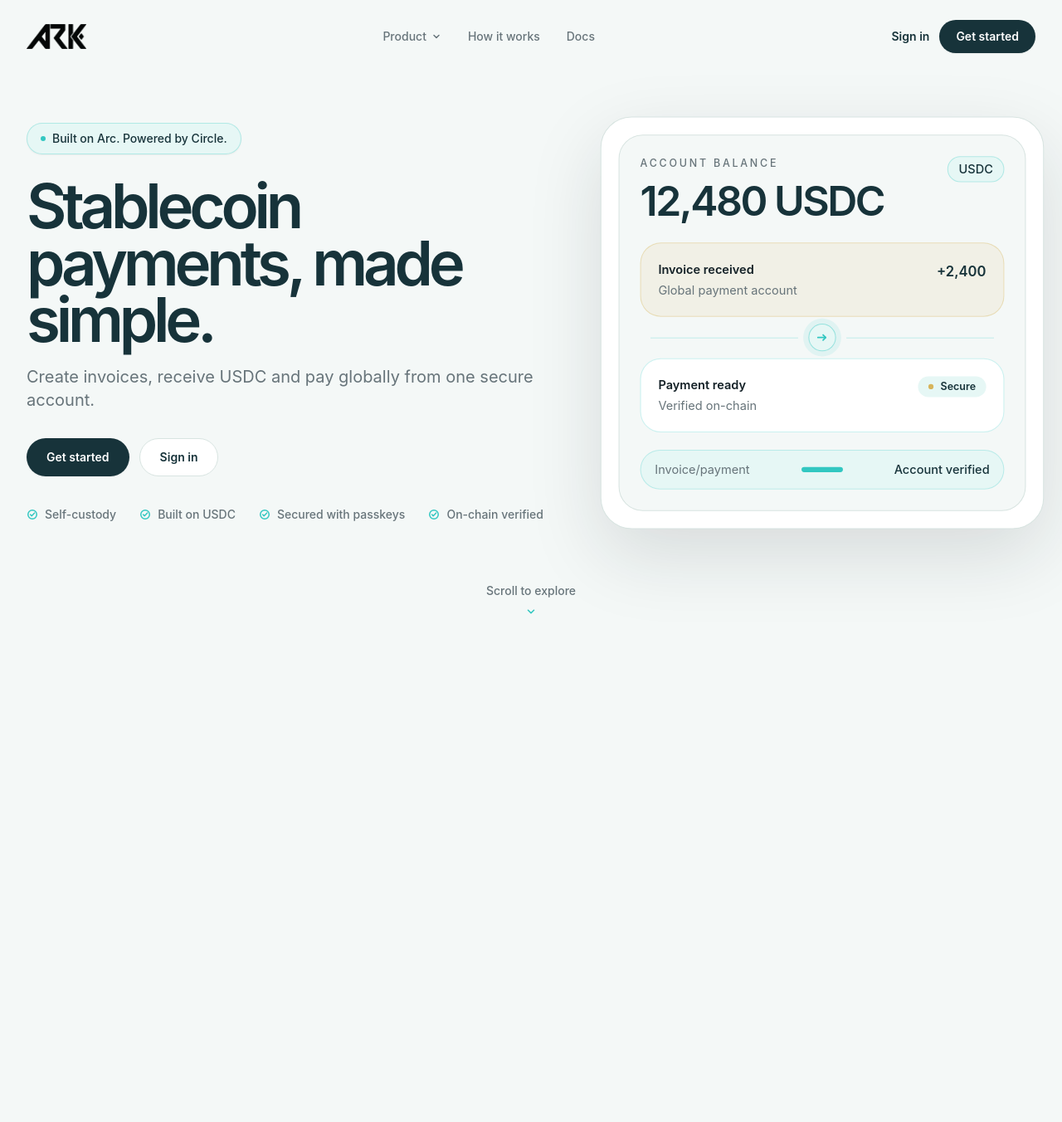
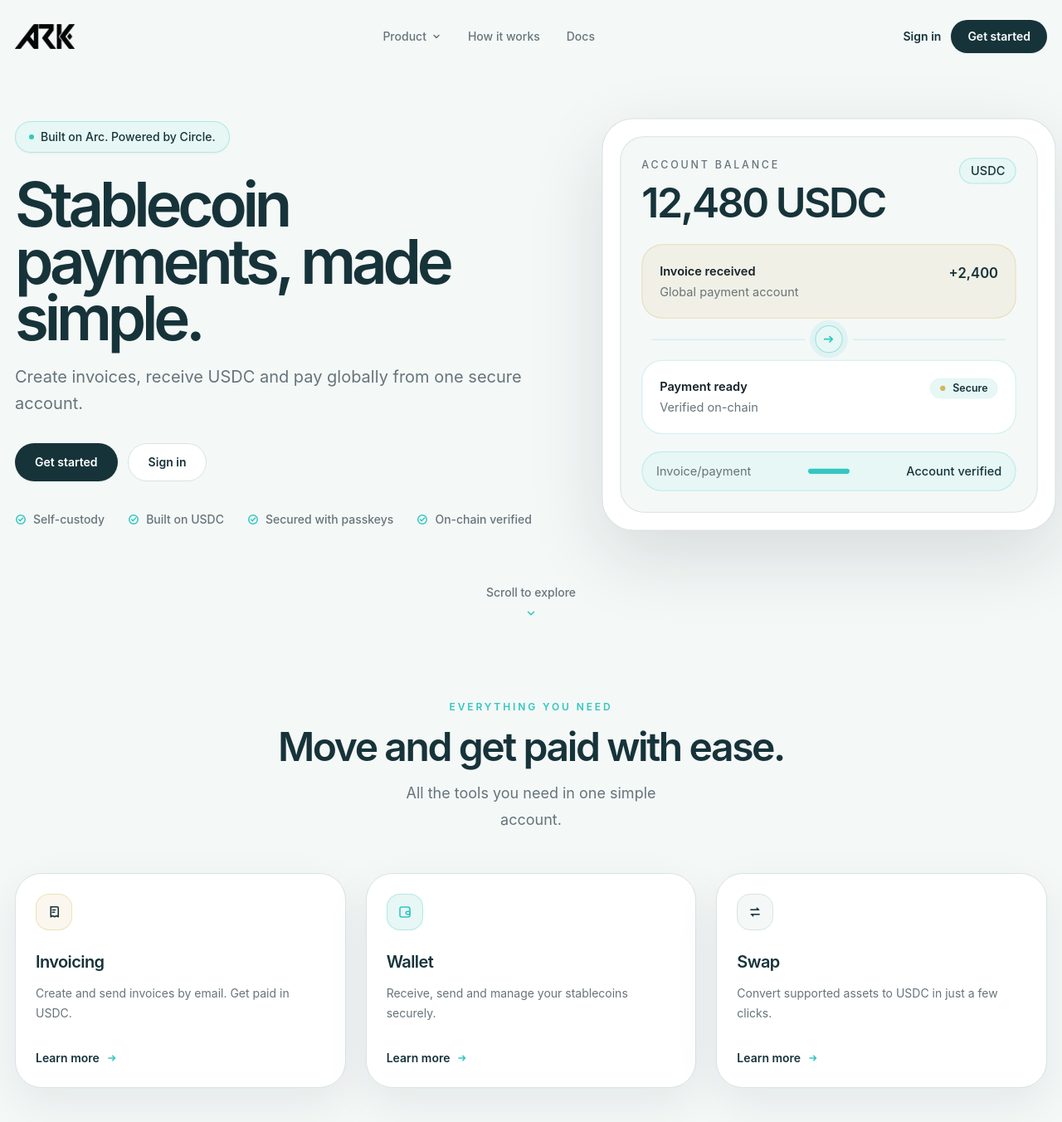
Before and after one commit to duck131199/arklake, a React (Vite) app: page / in a window 1280 px wide. Shown: the top 1352 px of the page at 83% size. Before the commit the page ends 800 px from the top, so only its background shows below. Built offline with nearby package versions, Linux system fonts and the light colour scheme.

Commit message:
Build Arklake core products section

```diff
--- a/src/App.tsx
+++ b/src/App.tsx
@@ -1,5 +1,7 @@
+const shellWidth = 'site-shell'
+
 function ProductMark() {
-  return <img className="h-[30px] w-auto" src="/brand/arklake-mark-trimmed.png" alt="Arklake" />
+  return <img className="h-[30px] max-w-full" src="/brand/arklake-mark-trimmed.png" alt="Arklake" />
 }
 
 function TrustIcon() {
@@ -28,48 +30,48 @@
 
 function PaymentVisual() {
   return (
-    <div className="relative mx-auto w-full max-w-[620px] lg:ml-auto lg:mr-0" aria-label="Arklake payment flow visual">
-      <div className="relative rounded-[2.25rem] border border-lake-border bg-surface p-5 shadow-[0_30px_86px_rgba(20,33,39,0.13)] lg:scale-[1.04] lg:origin-center">
-        <div className="rounded-[1.75rem] border border-lake-border bg-lake-canvas p-5 sm:p-6">
-          <div className="mb-6 flex items-start justify-between gap-5">
+    <div className="relative mx-auto w-full min-w-0 max-w-full sm:max-w-[620px] lg:ml-auto lg:mr-0" aria-label="Arklake payment flow visual">
+      <div className="relative w-full min-w-0 max-w-full rounded-[2rem] border border-lake-border bg-surface p-3 shadow-[0_30px_86px_rgba(20,33,39,0.13)] sm:rounded-[2.25rem] sm:p-5 lg:origin-center lg:scale-[1.04]">
+        <div className="w-full min-w-0 max-w-full overflow-hidden rounded-[1.75rem] border border-lake-border bg-lake-canvas p-4 sm:p-6">
+          <div className="mb-6 flex min-w-0 items-start justify-between gap-3 sm:gap-5">
             <div>
-              <p className="text-xs font-medium uppercase tracking-[0.22em] text-slate">Account balance</p>
-              <p className="mt-3 text-4xl font-semibold tracking-[-0.05em] text-arklake-ink sm:text-5xl">12,480 USDC</p>
+              <p className="text-[0.65rem] font-medium uppercase tracking-[0.18em] text-slate sm:text-xs sm:tracking-[0.22em]">Account balance</p>
+              <p className="mt-3 text-3xl font-semibold tracking-[-0.05em] text-arklake-ink sm:text-5xl">12,480 USDC</p>
             </div>
-            <div className="rounded-full border border-arklake-aqua/30 bg-aqua-mist px-3 py-1 text-sm font-medium text-arklake-ink">
+            <div className="shrink-0 rounded-full border border-arklake-aqua/30 bg-aqua-mist px-2.5 py-1 text-xs font-medium text-arklake-ink sm:px-3 sm:text-sm">
               USDC
             </div>
           </div>
 
           <div className="rounded-3xl border border-arklake-gold/35 bg-arklake-gold/10 p-4 sm:p-5">
-            <div className="flex items-start justify-between gap-5">
-              <div>
+            <div className="flex min-w-0 items-start justify-between gap-3 sm:gap-5">
+              <div className="min-w-0">
                 <p className="text-sm font-semibold text-deep-text">Invoice received</p>
-                <p className="mt-1 text-sm text-slate">Global payment account</p>
+                <p className="mt-1 text-xs text-slate sm:text-sm">Global payment account</p>
               </div>
-              <p className="text-base font-semibold text-arklake-ink">+2,400</p>
+              <p className="shrink-0 text-sm font-semibold text-arklake-ink sm:text-base">+2,400</p>
             </div>
           </div>
 
           <FlowCue />
 
           <div className="rounded-3xl border border-arklake-aqua/25 bg-surface p-4 sm:p-5">
-            <div className="flex items-start justify-between gap-5">
-              <div>
+            <div className="flex min-w-0 items-start justify-between gap-3 sm:gap-5">
+              <div className="min-w-0">
                 <p className="text-sm font-semibold text-deep-text">Payment ready</p>
-                <p className="mt-1 text-sm text-slate">Verified on-chain</p>
+                <p className="mt-1 text-xs text-slate sm:text-sm">Verified on-chain</p>
               </div>
-              <div className="flex items-center gap-2 rounded-full bg-aqua-mist px-3 py-1 text-xs font-semibold text-arklake-ink">
-                <span className="h-1.5 w-1.5 rounded-full bg-arklake-gold" />
+              <div className="shrink-0 rounded-full bg-aqua-mist px-2 py-1 text-[0.65rem] font-semibold text-arklake-ink sm:flex sm:items-center sm:gap-2 sm:px-3 sm:text-xs">
+                <span className="hidden h-1.5 w-1.5 rounded-full bg-arklake-gold sm:inline-flex" />
                 Secure
               </div>
             </div>
           </div>
 
-          <div className="mt-5 flex items-center justify-between rounded-full border border-arklake-aqua/25 bg-aqua-mist px-4 py-3 text-sm text-slate">
-            <span>Invoice/payment</span>
-            <span className="h-1.5 w-12 rounded-full bg-arklake-aqua" />
-            <span className="font-medium text-arklake-ink">Account verified</span>
+          <div className="mt-5 flex min-w-0 flex-col items-stretch gap-2 rounded-2xl border border-arklake-aqua/25 bg-aqua-mist px-3 py-3 text-xs text-slate sm:flex-row sm:items-center sm:justify-between sm:gap-2 sm:rounded-full sm:px-4 sm:text-sm">
+            <span className="min-w-0 truncate">Invoice/payment</span>
+            <span className="h-1.5 w-10 shrink-0 rounded-full bg-arklake-aqua sm:w-12" />
+            <span className="min-w-0 truncate font-medium text-arklake-ink">Account verified</span>
           </div>
         </div>
       </div>
@@ -79,10 +81,85 @@
 
 const trustItems = ['Self-custody', 'Built on USDC', 'Secured with passkeys', 'On-chain verified']
 
+const featureCards = [
+  {
+    title: 'Invoicing',
+    description: 'Create and send invoices by email. Get paid in USDC.',
+    icon: (
+      <svg className="h-5 w-5" viewBox="0 0 20 20" fill="none" aria-hidden="true">
+        <path d="M6 3.75h8A1.25 1.25 0 0 1 15.25 5v10.75L13 14.5l-2.25 1.25L8.5 14.5l-2.25 1.25V5A1.25 1.25 0 0 1 7.5 3.75Z" stroke="currentColor" strokeWidth="1.6" strokeLinejoin="round" />
+        <path d="M8.25 7.5h3.5M8.25 10.25h2.5" stroke="currentColor" strokeWidth="1.6" strokeLinecap="round" />
+      </svg>
+    ),
+    tone: 'gold',
+  },
+  {
+    title: 'Wallet',
+    description: 'Receive, send and manage your stablecoins securely.',
+    icon: (
+      <svg className="h-5 w-5" viewBox="0 0 20 20" fill="none" aria-hidden="true">
+        <path d="M4 6.25A2.25 2.25 0 0 1 6.25 4h7.25A2.5 2.5 0 0 1 16 6.5v7A2.5 2.5 0 0 1 13.5 16H6.25A2.25 2.25 0 0 1 4 13.75v-7.5Z" stroke="currentColor" strokeWidth="1.6" />
+        <path d="M13 9.25h3v3.5h-3a1.75 1.75 0 1 1 0-3.5Z" stroke="currentColor" strokeWidth="1.6" />
+      </svg>
+    ),
+    tone: 'aqua',
+  },
+  {
+    title: 'Swap',
+    description: 'Convert supported assets to USDC in just a few clicks.',
+    icon: (
+      <svg className="h-5 w-5" viewBox="0 0 20 20" fill="none" aria-hidden="true">
+        <path d="M5 7.25h9.25l-2-2M15 12.75H5.75l2 2" stroke="currentColor" strokeWidth="1.6" strokeLinecap="round" strokeLinejoin="round" />
+        <path d="M4.75 12.75h10.5M15.25 7.25H4.75" stroke="currentColor" strokeWidth="1.6" strokeLinecap="round" opacity="0.28" />
+      </svg>
+    ),
+    tone: 'ink',
+  },
+]
+
+function FeaturesSection() {
+  return (
+    <section className={`${shellWidth} pb-24 pt-10 lg:pb-28 lg:pt-12`}>
+      <div className="mx-auto max-w-3xl min-w-0 text-center">
+        <p className="text-xs font-semibold uppercase tracking-[0.24em] text-arklake-aqua">Everything you need</p>
+        <h2 className="mx-auto mt-4 max-w-[17rem] text-[1.9rem] font-semibold leading-[1.05] tracking-[-0.05em] text-arklake-ink sm:max-w-full sm:text-5xl">
+          Move and get paid with ease.
+        </h2>
+        <p className="mx-auto mt-4 max-w-[19rem] text-base leading-7 text-slate sm:text-lg sm:leading-8">
+          All the tools you need in one simple account.
+        </p>
+      </div>
+
+      <div className="mt-12 grid w-full min-w-0 grid-cols-1 gap-5 md:grid-cols-3 lg:gap-6">
+        {featureCards.map((card) => {
+          const isGold = card.tone === 'gold'
+          const isAqua = card.tone === 'aqua'
+
+          return (
+            <article key={card.title} className="w-full min-w-0 max-w-full overflow-hidden rounded-[2rem] border border-lake-border bg-surface p-6 shadow-[0_18px_54px_rgba(20,33,39,0.07)]">
+              <div className={`flex h-11 w-11 items-center justify-center rounded-2xl ${isGold ? 'border border-arklake-gold/35 bg-arklake-gold/10 text-arklake-ink' : isAqua ? 'border border-arklake-aqua/30 bg-aqua-mist text-arklake-aqua' : 'border border-lake-border bg-lake-canvas text-arklake-ink'}`}>
+                {card.icon}
+              </div>
+              <h3 className="mt-6 text-xl font-semibold tracking-[-0.03em] text-arklake-ink">{card.title}</h3>
+              <p className="mt-3 text-sm leading-6 text-slate md:min-h-[3.5rem]">{card.description}</p>
+              <a className="mt-6 inline-flex items-center gap-2 text-sm font-semibold text-arklake-ink" href="#">
+                Learn more
+                <svg className="h-3.5 w-3.5 text-arklake-aqua" viewBox="0 0 14 14" fill="none" aria-hidden="true">
+                  <path d="M3 7h7M7.75 4.25 10.5 7 7.75 9.75" stroke="currentColor" strokeWidth="1.6" strokeLinecap="round" strokeLinejoin="round" />
+                </svg>
+              </a>
+            </article>
+          )
+        })}
+      </div>
+    </section>
+  )
+}
+
 export default function App() {
   return (
     <main className="min-h-screen bg-lake-canvas text-deep-text">
-      <header className="mx-auto flex w-full max-w-7xl items-center justify-between px-6 py-6 lg:px-8">
+      <header className={`${shellWidth} flex min-w-0 items-center justify-between py-6`}>
         <a href="#" className="flex items-center text-arklake-ink">
           <ProductMark />
         </a>
@@ -98,7 +175,7 @@
           <a className="transition hover:text-arklake-ink" href="#">Docs</a>
         </nav>
 
-        <div className="flex items-center gap-3">
+        <div className="hidden items-center gap-3 sm:flex">
           <a className="hidden text-sm font-semibold text-arklake-ink sm:inline-flex" href="#">Sign in</a>
           <a className="rounded-full bg-arklake-ink px-5 py-2.5 text-sm font-semibold text-white shadow-sm transition hover:bg-deep-text" href="#">
             Get started
@@ -106,31 +183,31 @@
         </div>
       </header>
 
-      <section className="mx-auto grid w-full max-w-7xl items-center gap-9 px-6 pb-7 pt-7 lg:min-h-[calc(100vh-92px)] lg:grid-cols-[1.12fr_0.88fr] lg:gap-12 lg:px-8 lg:pb-8 lg:pt-10">
-        <div className="max-w-[720px]">
-          <div className="inline-flex items-center gap-2 rounded-full border border-arklake-aqua/30 bg-aqua-mist px-4 py-2 text-sm font-medium text-arklake-ink shadow-sm">
+      <section className={`${shellWidth} grid min-w-0 grid-cols-1 items-center gap-9 pb-7 pt-7 lg:min-h-[calc(100vh-92px)] lg:grid-cols-[1.12fr_0.88fr] lg:gap-12 lg:pb-8 lg:pt-10`}>
+        <div className="min-w-0 max-w-[720px]">
+          <div className="inline-flex max-w-full items-center gap-2 rounded-full border border-arklake-aqua/30 bg-aqua-mist px-3 py-2 text-xs font-medium text-arklake-ink shadow-sm sm:px-4 sm:text-sm">
             <span className="h-1.5 w-1.5 rounded-full bg-arklake-aqua" />
             Built on Arc. Powered by Circle.
           </div>
 
-          <h1 className="mt-7 max-w-[760px] text-5xl font-semibold tracking-[-0.07em] text-arklake-ink sm:text-6xl lg:text-[4.65rem] lg:leading-[0.92]">
+          <h1 className="mt-7 max-w-[19rem] text-[1.85rem] font-semibold leading-[1.04] tracking-[-0.07em] text-arklake-ink sm:max-w-[760px] sm:text-6xl lg:text-[4.65rem] lg:leading-[0.92]">
             Stablecoin payments, made simple.
           </h1>
 
-          <p className="mt-5 max-w-[620px] text-lg leading-8 text-slate sm:text-xl">
+          <p className="mt-5 max-w-[19rem] text-base leading-7 text-slate sm:max-w-[620px] sm:text-xl sm:leading-8">
             Create invoices, receive USDC and pay globally from one secure account.
           </p>
 
-          <div className="mt-8 flex flex-col gap-3 sm:flex-row">
-            <a className="inline-flex items-center justify-center rounded-full bg-arklake-ink px-6 py-3 text-sm font-semibold text-white shadow-sm transition hover:bg-deep-text hover:ring-4 hover:ring-arklake-aqua/15" href="#">
+          <div className="mt-8 flex w-full flex-col gap-3 sm:w-auto sm:flex-row">
+            <a className="inline-flex w-full items-center justify-center rounded-full bg-arklake-ink px-6 py-3 text-sm font-semibold text-white shadow-sm transition hover:bg-deep-text hover:ring-4 hover:ring-arklake-aqua/15 sm:w-auto" href="#">
               Get started
             </a>
-            <a className="inline-flex items-center justify-center rounded-full border border-lake-border bg-surface px-6 py-3 text-sm font-semibold text-arklake-ink transition hover:border-arklake-aqua" href="#">
+            <a className="inline-flex w-full items-center justify-center rounded-full border border-lake-border bg-surface px-6 py-3 text-sm font-semibold text-arklake-ink transition hover:border-arklake-aqua sm:w-auto" href="#">
               Sign in
             </a>
           </div>
 
-          <div className="mt-9 flex flex-wrap items-center gap-x-7 gap-y-3 text-sm font-medium text-slate lg:flex-nowrap">
+          <div className="mt-9 flex flex-wrap items-center gap-x-5 gap-y-3 text-xs font-medium text-slate sm:gap-x-7 sm:text-sm lg:flex-nowrap">
             {trustItems.map((item) => (
               <div key={item} className="flex items-center gap-2 whitespace-nowrap">
                 <TrustIcon />
@@ -151,6 +228,8 @@
           </div>
         </div>
       </section>
+
+      <FeaturesSection />
     </main>
   )
 }
--- a/src/styles/globals.css
+++ b/src/styles/globals.css
@@ -22,6 +22,24 @@
   color: #142127;
 }
 
+.site-shell {
+  width: auto;
+  max-width: 1280px;
+  margin-inline: 16px;
+}
+
+@media (min-width: 640px) {
+  .site-shell {
+    margin-inline: 18px;
+  }
+}
+
+@media (min-width: 1316px) {
+  .site-shell {
+    margin-inline: auto;
+  }
+}
+
 button,
 input,
 textarea,
```
